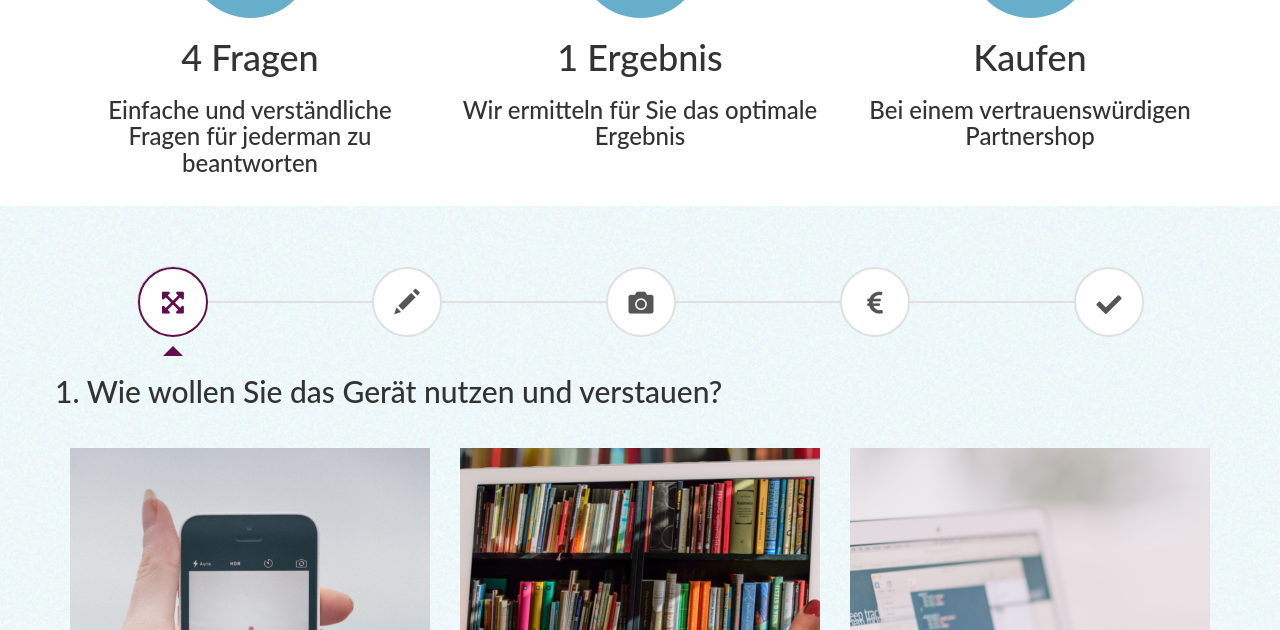
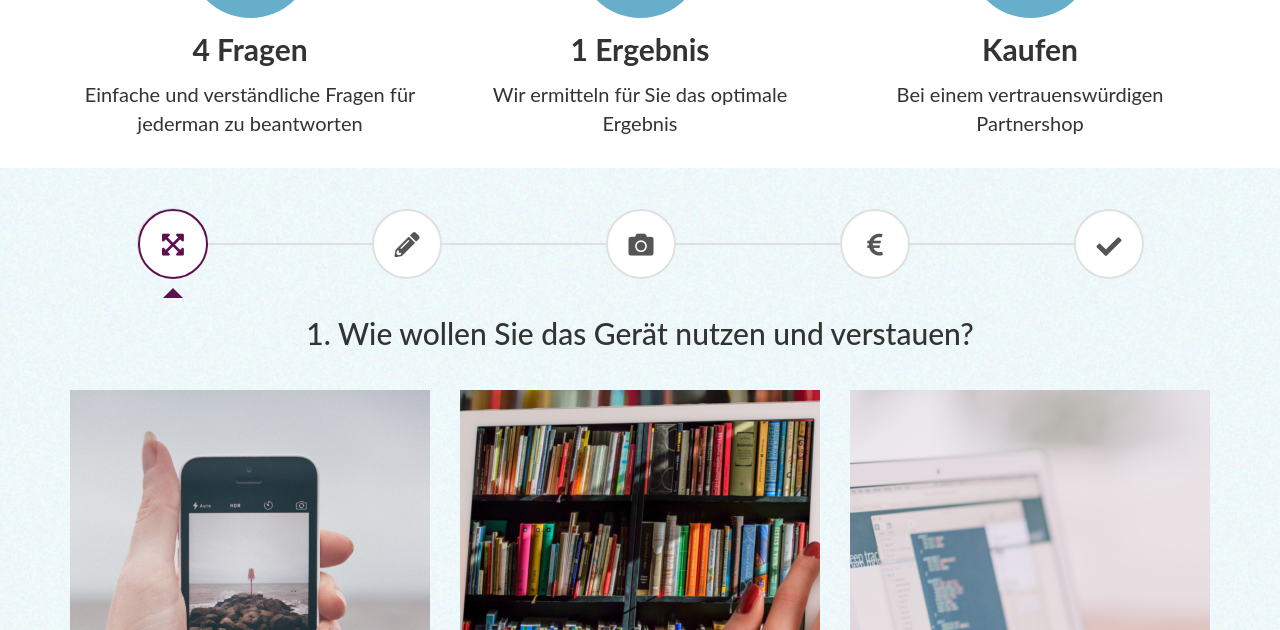
Before and after one commit to PaddyderBOY/PaddyderBOY.github.io, a plain HTML site: page index.html in a window 1280 px wide. Shown: the part 770-1400 px from the top of the page. Drawn offline with nearby package versions, Linux system fonts and the light colour scheme.

Commit message:
changed margin timeline

```diff
--- a/index.html
+++ b/index.html
@@ -64,40 +64,43 @@
     </div>
     <div class="container">
         <div class="row ">
-            <div class="col-md-4 text-center">
-                <div class="roundicon text-center">
+            <div class="col-md-4">
+                <div class="roundicon">
                     <i class="fas fa-question fa-6x centericon"></i>
+                </div>
+                <div class="col-border text-center">
+                    <p style="font-size: 30px;padding-top: 10px"><strong>4 Fragen</strong></p>
+                    <p style="font-size: 20px">Einfache und verständliche Fragen für jederman zu beantworten</p>
                 </div>
             </div>
             <div class="col-md-4">
                 <div class="roundicon">
                     <i class="fas fa-lightbulb fa-6x centericon"></i>
                 </div>
+                <div class="col-border text-center">
+                    <p style="font-size: 30px;padding-top: 10px"><strong>1 Ergebnis</strong></p>
+                    <p style="font-size: 20px">Wir ermitteln für Sie das optimale Ergebnis</p>
+                </div>
             </div>
             <div class="col-md-4">
                 <div class="roundicon">
                     <i class="fas fa-cart-arrow-down fa-5x centericon"></i>
                 </div>
+                <div class="col-border text-center">
+                    <p style="font-size: 30px;padding-top: 10px"><strong>Kaufen</strong></p>
+                    <p style="font-size: 20px">Bei einem vertrauenswürdigen Partnershop</p>
+                </div>
             </div>
         </div>
         <div class="row">
             <div class="col-md-4 text-center">
-                <div class="col-border">
-                    <h1>4 Fragen</h1>
-                    <h3>Einfache und verständliche Fragen für jederman zu beantworten</h3>
-                </div>
+
             </div>
             <div class="col-md-4 text-center">
-                <div class="col-border">
-                    <h1>1 Ergebnis</h1>
-                    <h3>Wir ermitteln für Sie das optimale Ergebnis</h3>
-                </div>
+
             </div>
             <div class="col-md-4 text-center">
-                <div class="col-border">
-                    <h1>Kaufen</h1>
-                    <h3>Bei einem vertrauenswürdigen Partnershop</h3>
-                </div>
+
             </div>
         </div>
     </div>
@@ -120,7 +123,7 @@
                         <li role="presentation" class="disabled">
                             <a href="#step2" data-toggle="tab" aria-controls="step2" role="tab" title="Funktionen">
                                 <span class="round-tab">
-                                    <i class="glyphicon glyphicon-pencil centericon"></i>
+                                    <i class="fas fa-pencil-alt centericon"></i>
                                 </span>
                             </a>
                         </li>
@@ -152,7 +155,7 @@
             <form role="form">
                 <div class="tab-content">
                     <div class="tab-pane active" role="tabpanel" id="step1">
-                        <div class="col-12 bottom-buffer">
+                        <div class="col-12 bottom-buffer text-center">
                             <h2>1. Wie wollen Sie das Gerät nutzen und verstauen?</h2>
                         </div>
                         <div class="col-md-4" align="center">
@@ -189,7 +192,7 @@
                         </ul>
                     </div>
                     <div class="tab-pane" role="tabpanel" id="step2">
-                        <div class="col-12 bottom-buffer">
+                        <div class="col-12 bottom-buffer text-center">
                             <h2>2. Welche Aufgaben wollen Sie mit dem Gerät erledigen?</h2>
                         </div>
                         <div class="col-md-4" align="center">
@@ -229,7 +232,7 @@
                         </ul>
                     </div>
                     <div class="tab-pane" role="tabpanel" id="step3">
-                        <div class="col-12 bottom-buffer">
+                        <div class="col-12 bottom-buffer text-center">
                             <h2>3. Wie wichtig sind Ihnen Foto- und Videofunktionen?</h2>
                         </div>
                         <div class="col-md-4" align="center">
@@ -269,7 +272,7 @@
                         </ul>
                     </div>
                     <div class="tab-pane" role="tabpanel" id="step4">
-                        <div class="col-12 bottom-buffer">
+                        <div class="col-12 bottom-buffer text-center">
                             <h2>4. Wie teuer sollte das Gerät sein?</h2>
                         </div>
                         <div class="col-md-4" align="center">
@@ -309,7 +312,7 @@
                         </ul>
                     </div>
                     <div class="tab-pane" role="tabpanel" id="complete">
-                        <div class="row text-center">
+                        <div class="row text-center text-center">
                             <h2>Hurra! Wir haben das optimale Ergebnis für Sie gefunden!</h2><br>
                         </div>
                         <div class="row s8">
--- a/static/index.css
+++ b/static/index.css
@@ -347,12 +347,12 @@ body {
 /*Wizard*/
 
 .wizard {
-    margin: 20px auto;
+    margin: 10px auto;
 }
 
 .wizard .nav-tabs {
     position: relative;
-    margin: 40px auto;
+    margin: 20px auto;
     margin-bottom: 0;
 }
 
--- a/static/main.js
+++ b/static/main.js
@@ -10,10 +10,14 @@ function main() {
                 if (target.length) {
                     $('html,body').animate({
                         scrollTop: target.offset().top-60
-                    }, 900);
+                    }, 800);
                     return false;
                 }
             }
+        });
+        $('body').scrollspy({
+            target: '.navbar-default',
+            offset: 80
         });
         $(".imagezoom").click(function() {
             if ($(this).hasClass("checked")) {
@@ -74,67 +78,14 @@ $(document).ready(function () {
     });
     $('a[data-toggle="tab"]').on('shown.bs.tab', function (e) {
         if($(e.target).attr('href')=='#complete'){
-            bar.text.style.fontFamily = '"Lato", sans-serif';
-            bar.text.style.fontSize = '2rem';
+            bar.set(0);
             bar.animate(0.86);
-            var bar2 = new ProgressBar.Circle('#progressbarAlternativeIphone',{
-                color: '#aaa',
-                // This has to be the same size as the maximum width to
-                // prevent clipping
-                strokeWidth: 4,
-                trailWidth: 1,
-                easing: 'easeInOut',
-                duration: 1400,
-                from: { color: '#aaa', width: 1 },
-                to: { color: '#5f0f4e', width: 4 },
-                // Set default step function for all animate calls
-                step: function(state, circle) {
-                    circle.path.setAttribute('stroke', state.color);
-                    circle.path.setAttribute('stroke-width', state.width);
-
-                    var value = Math.round(circle.value() * 100);
-                    if (value === 0) {
-                        circle.setText('');
-                    } else {
-                        circle.setText(value+'%');
-                    }
-
-                }
-            });
-            bar2.text.style.fontFamily = '"Lato", sans-serif';
-            bar2.text.style.fontSize = '2rem';
+            bar2.set(0);
             bar2.animate(0.70);
-            var bar3 = new ProgressBar.Circle('#progressbarAlternativeSTablet',{
-                color: '#aaa',
-                // This has to be the same size as the maximum width to
-                // prevent clipping
-                strokeWidth: 4,
-                trailWidth: 1,
-                easing: 'easeInOut',
-                duration: 1400,
-                from: { color: '#aaa', width: 1 },
-                to: { color: '#5f0f4e', width: 4 },
-                // Set default step function for all animate calls
-                step: function(state, circle) {
-                    circle.path.setAttribute('stroke', state.color);
-                    circle.path.setAttribute('stroke-width', state.width);
-
-                    var value = Math.round(circle.value() * 100);
-                    if (value === 0) {
-                        circle.setText('');
-                    } else {
-                        circle.setText(value+'%');
-                    }
-
-                }
-            });
-            bar3.text.style.fontFamily = '"Lato", sans-serif';
-            bar3.text.style.fontSize = '2rem';
+            bar3.set(0);
             bar3.animate(0.56);
             $('.slideshowreview').slick('setPosition');
         }
-
-
     });
     $(".next-step").click(function (e) {
 
@@ -175,6 +126,60 @@ $(document).ready(function () {
 
         }
     });
+    bar.text.style.fontFamily = '"Lato", sans-serif';
+    bar.text.style.fontSize = '2rem';
+    var bar2 = new ProgressBar.Circle('#progressbarAlternativeIphone',{
+        color: '#aaa',
+        // This has to be the same size as the maximum width to
+        // prevent clipping
+        strokeWidth: 4,
+        trailWidth: 1,
+        easing: 'easeInOut',
+        duration: 1400,
+        from: { color: '#aaa', width: 1 },
+        to: { color: '#5f0f4e', width: 4 },
+        // Set default step function for all animate calls
+        step: function(state, circle) {
+            circle.path.setAttribute('stroke', state.color);
+            circle.path.setAttribute('stroke-width', state.width);
+
+            var value = Math.round(circle.value() * 100);
+            if (value === 0) {
+                circle.setText('');
+            } else {
+                circle.setText(value+'%');
+            }
+
+        }
+    });
+    bar2.text.style.fontFamily = '"Lato", sans-serif';
+    bar2.text.style.fontSize = '2rem';
+    var bar3 = new ProgressBar.Circle('#progressbarAlternativeSTablet',{
+        color: '#aaa',
+        // This has to be the same size as the maximum width to
+        // prevent clipping
+        strokeWidth: 4,
+        trailWidth: 1,
+        easing: 'easeInOut',
+        duration: 1400,
+        from: { color: '#aaa', width: 1 },
+        to: { color: '#5f0f4e', width: 4 },
+        // Set default step function for all animate calls
+        step: function(state, circle) {
+            circle.path.setAttribute('stroke', state.color);
+            circle.path.setAttribute('stroke-width', state.width);
+
+            var value = Math.round(circle.value() * 100);
+            if (value === 0) {
+                circle.setText('');
+            } else {
+                circle.setText(value+'%');
+            }
+
+        }
+    });
+    bar3.text.style.fontFamily = '"Lato", sans-serif';
+    bar3.text.style.fontSize = '2rem';
 
 });
 function nextTab(elem) {
```
